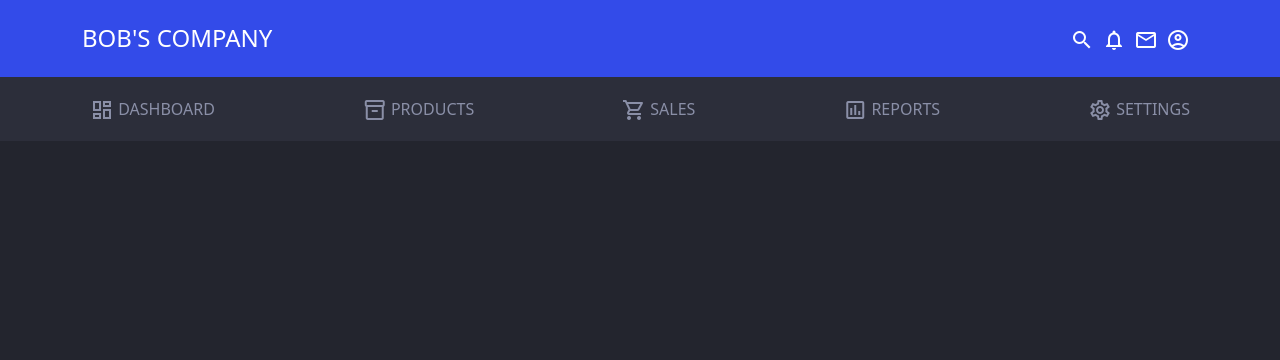
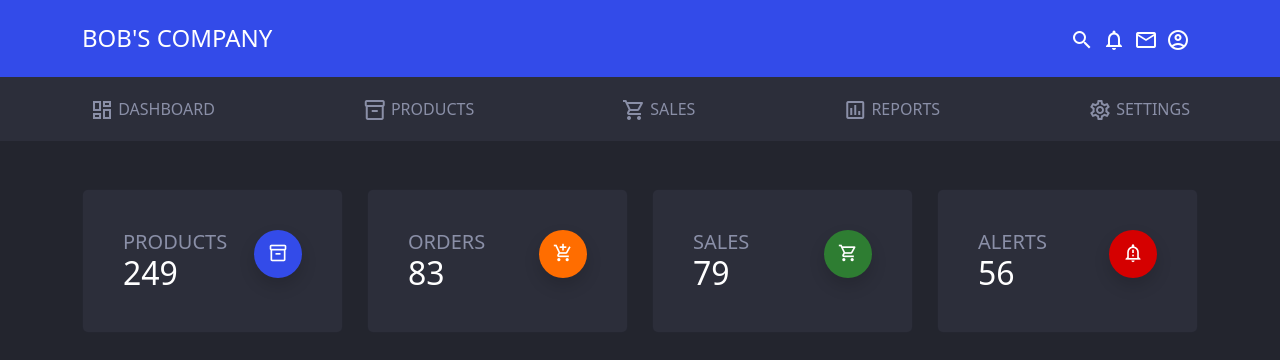
Before and after one commit to BobsProgrammingAcademy/crypto-dashboard-bootstrap-sass-vanilla-js, a website: page index.html in a window 1280 px wide. Drawn offline with nearby package versions, Linux system fonts and the light colour scheme.

Commit message:
Added the statistics section

```diff
--- a/index.html
+++ b/index.html
@@ -58,6 +58,102 @@
       </div>
     </div>
 
+    <main class="container pt-5">
+
+      <div class="row mb-2">
+
+        <div class="col-md-6 col-xl-3">
+          <div class="card bg-dark p-4 mb-4">
+            <div class="card-body">
+              <div class="row">
+                <div class="col">
+                  <h5 class="card-title text-uppercase text-secondary mb-0">
+                    PRODUCTS
+                  </h5>
+                  <span class="h2 text-white font-weight-bold mb-0">
+                    249
+                  </span>
+                </div>
+                <div class="col-auto">
+                  <div class="icon icon-shape bg-primary text-white rounded-circle shadow">
+                    <span class="material-icons-outlined">inventory_2</span>
+                  </div>
+                </div>
+              </div>
+            </div>
+          </div>
+        </div>
+
+        <div class="col-md-6 col-xl-3">
+          <div class="card bg-dark p-4 mb-4">
+            <div class="card-body">
+              <div class="row">
+                <div class="col">
+                  <h5 class="card-title text-uppercase text-secondary mb-0">
+                    ORDERS
+                  </h5>
+                  <span class="h2 text-white font-weight-bold mb-0">
+                    83
+                  </span>
+                </div>
+                <div class="col-auto">
+                  <div class="icon icon-shape bg-warning text-white rounded-circle shadow">
+                    <span class="material-icons-outlined">add_shopping_cart</span>
+                  </div>
+                </div>
+              </div>
+            </div>
+          </div>
+        </div>
+
+        <div class="col-md-6 col-xl-3">
+          <div class="card bg-dark p-4 mb-4">
+            <div class="card-body">
+              <div class="row">
+                <div class="col">
+                  <h5 class="card-title text-uppercase text-secondary mb-0">
+                    SALES
+                  </h5>
+                  <span class="h2 text-white font-weight-bold mb-0">
+                    79
+                  </span>
+                </div>
+                <div class="col-auto">
+                  <div class="icon icon-shape bg-success text-white rounded-circle shadow">
+                    <span class="material-icons-outlined">shopping_cart</span>
+                  </div>
+                </div>
+              </div>
+            </div>
+          </div>
+        </div>
+
+        <div class="col-md-6 col-xl-3">
+          <div class="card bg-dark p-4 mb-4">
+            <div class="card-body">
+              <div class="row">
+                <div class="col">
+                  <h5 class="card-title text-uppercase text-secondary mb-0">
+                    ALERTS
+                  </h5>
+                  <span class="h2 text-white font-weight-bold mb-0">
+                    56
+                  </span>
+                </div>
+                <div class="col-auto">
+                  <div class="icon icon-shape bg-danger text-white rounded-circle shadow">
+                    <span class="material-icons-outlined">notification_important</span>
+                  </div>
+                </div>
+              </div>
+            </div>
+          </div>
+        </div>
+
+      </div>
+
+    </main>
+
     <!-- Scripts -->
 
     <!-- ApexCharts -->
```
